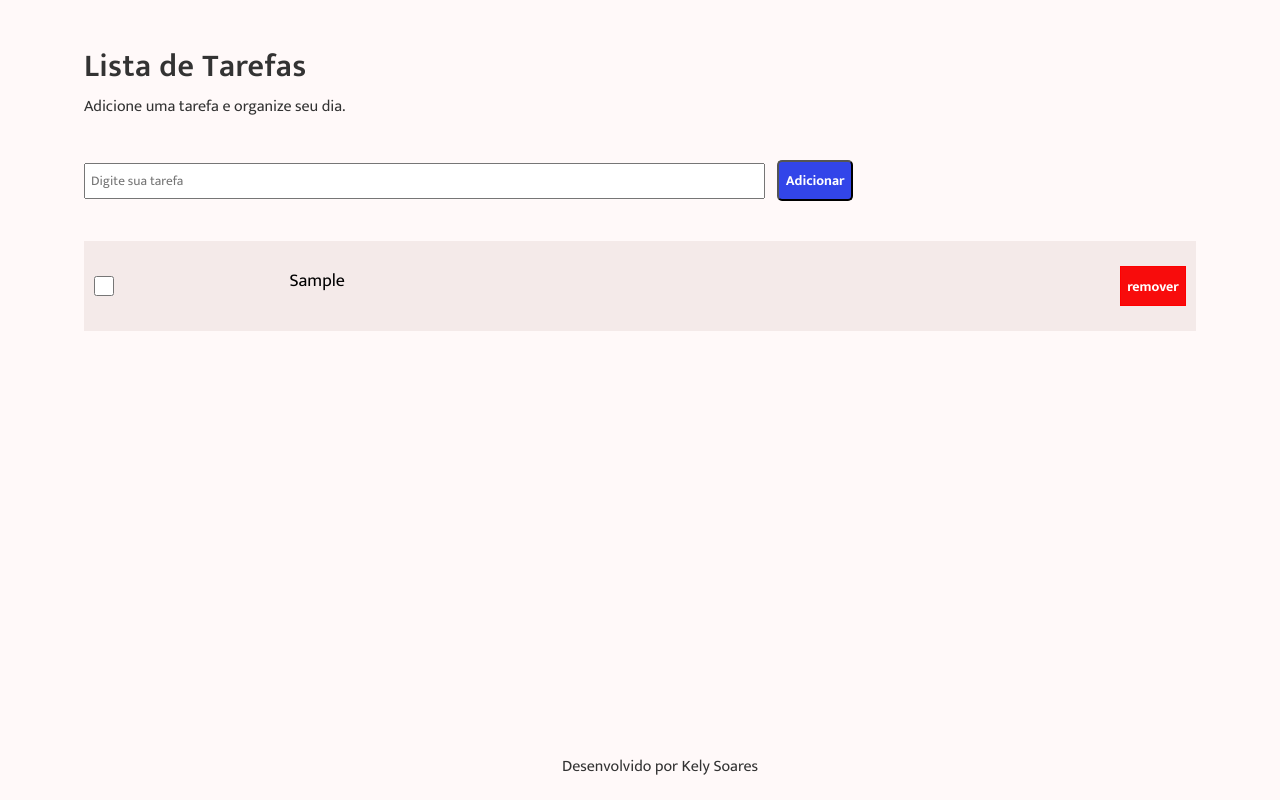
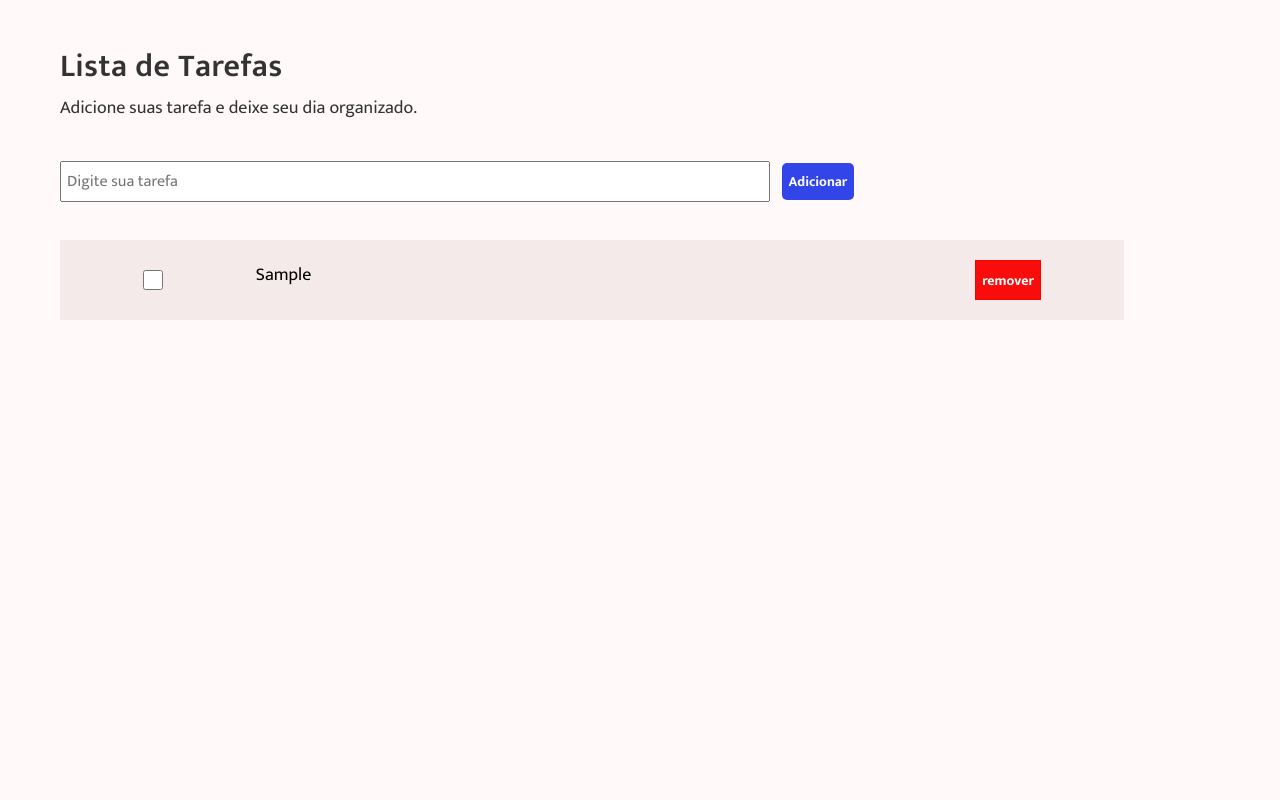
Before and after one commit to KelySoare5/Lista-de-tarefas, a plain HTML site: page index.html in a window 1280 px wide. Both pictures are taken after typing "Sample" into the empty fields and a click on the input "Adicionar". Drawn offline with Linux system fonts and the light colour scheme.

Commit message:
Site disponivel em varias telas

```diff
--- a/css/media-query.css
+++ b/css/media-query.css
@@ -4,10 +4,23 @@ Tablet: < 834px - 1024px
 laptop: < 1440px
 */
 
-@media screen and (min-width:768px){
+@media screen and (min-width: 500px){
     body{
-        width: 90%;
-        margin: auto;
+        margin: 20px;
+
+    }
+}
+
+@media screen and (min-width:800px) {
+    body{
+        margin: 40px;
+
+    }
+    header p.header_paragrafo{
+        font-size: 18px;
+    }
+    main input.input_tex{
+        font-size: 16px;
     }
 
 }
--- a/css/style.css
+++ b/css/style.css
@@ -39,6 +39,7 @@ main input.input_tex{
 
 main input.input_btn{
     padding: 7px;
+    border: none;
     margin: 10px 8px;
     background-color: #3245e9;
     color: #ffffff;
@@ -55,9 +56,11 @@ main section ul{
     list-style-type: none;
 }
 main section ul li{
-    padding: 25px 10px;
+    width: 90%;
+    padding: 20px 10px;
     display: flex;
-    justify-content: space-between;
+    justify-content: space-evenly;
+    gap: 20px;
     background-color: #f1e6e4bb;
     margin: 10px 0px;
     text-align: justify;
@@ -65,13 +68,21 @@ main section ul li{
 
 }
 
+
+
 main section ul li input{
     width: 20px;
 
 }
-main section ul span{
+main section ul li span{
     font-size: 18px;
+    /* border: 1px solid black; */
     width: 60%;
+    text-transform: lowercase; /* Para garantir que todo o texto, exceto a primeira letra, fique em minúsculas */
+}
+
+main section ul li span::first-letter {
+    text-transform: uppercase; /* Para garantir que apenas a primeira letra fique em maiúsculas */
 }
 main section ul li button{
     background-color: #f80c0c;
@@ -87,21 +98,3 @@ main section ul li button{
 main section ul li button:hover{
     background-color: #be0707;
 }
-
-footer {
-    color: var(--cor_fonte);
-    position: fixed;
-    left: 0;
-    bottom: 0;
-    width: 100%;
-    padding: 20px; /* espaço interno do footer */
-    text-align: center; /* centralizar o conteúdo do footer */
-}
-footer p a{
-    text-decoration: none;
-    color: var(--cor_fonte);
-}
-footer p a:hover{
-    color: #3245e9;
-    text-decoration: underline;
-}
--- a/index.html
+++ b/index.html
@@ -12,7 +12,7 @@
 <body>
     <header>
         <h1 class="titulo">Lista de Tarefas</h1>
-        <p class="header_paragrafo">Adicione uma tarefa e organize seu dia.</p>
+        <p class="header_paragrafo">Adicione suas tarefa e deixe seu dia organizado.</p>
     </header>
 
     <main>
@@ -28,9 +28,7 @@
             </ul>
         </section>
     </main>
-    <footer>
-        <p>Desenvolvido por <a href="https://kelysoaress.carrd.co/">Kely Soares</a></p>
-    </footer>
+
 
     <script src="script.js"></script>
 </body>
```
